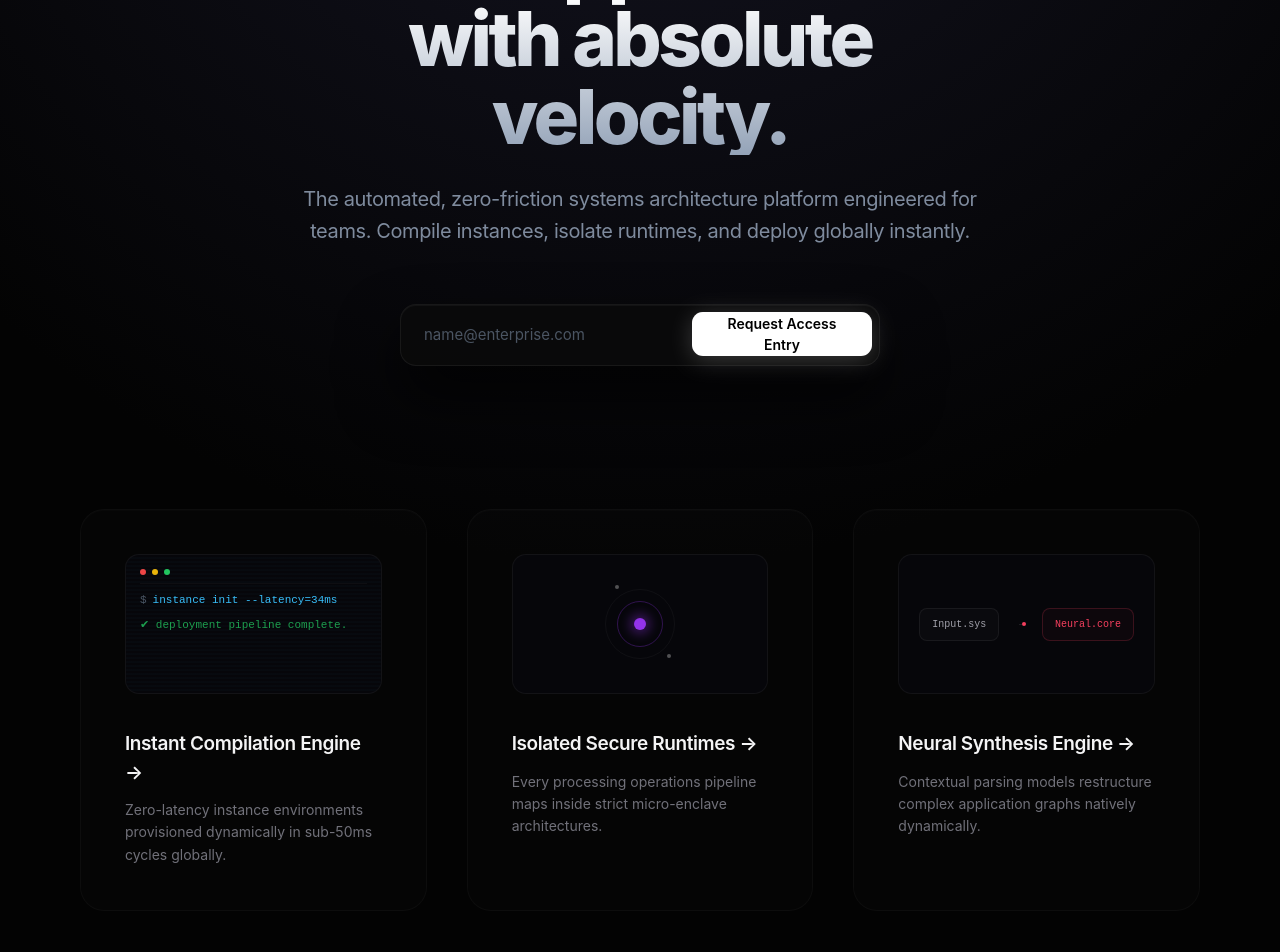
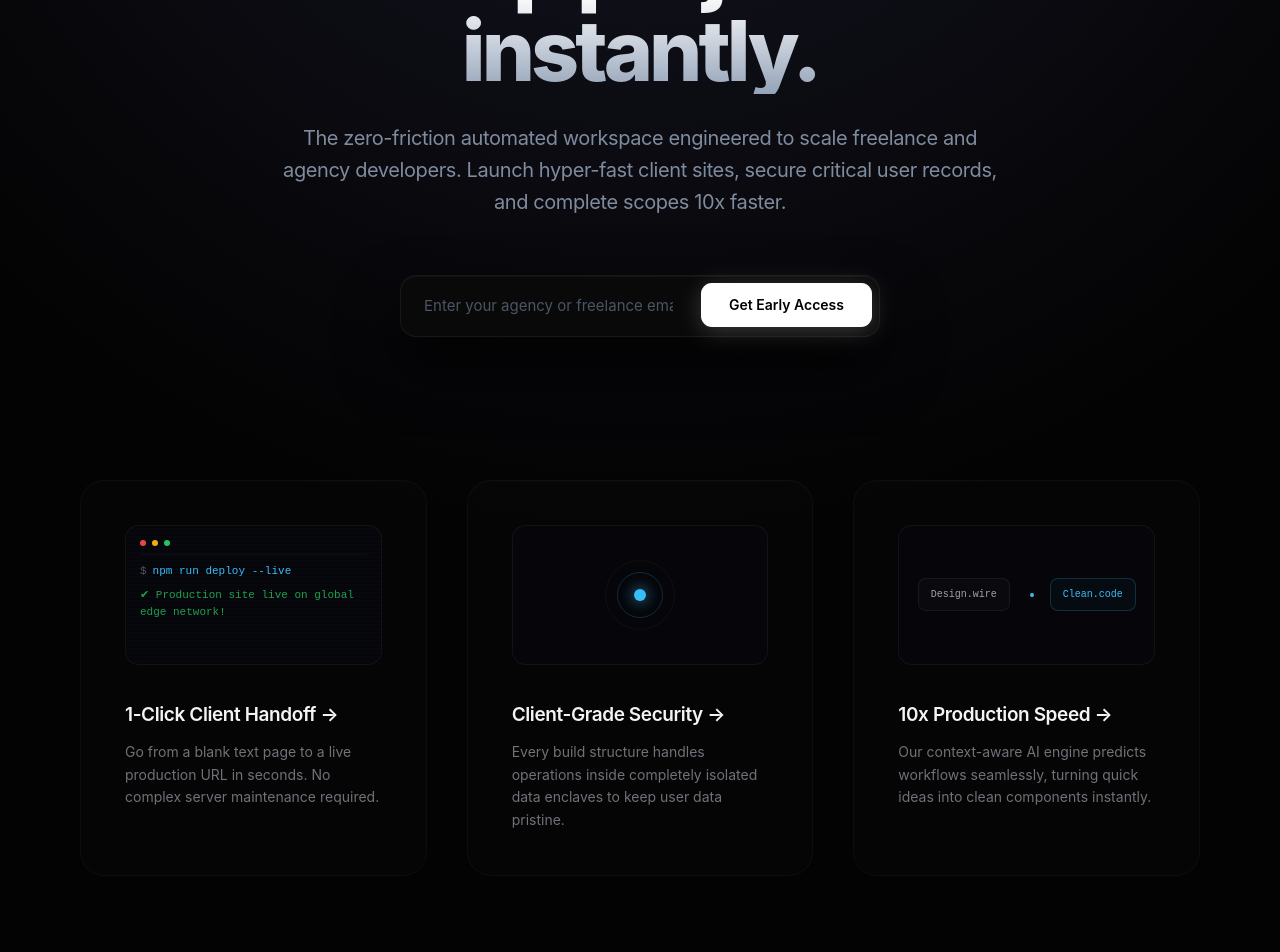
Before and after one commit to koushalr361-wq/ai-code-studio, a Next.js app: page / in a window 1280 px wide. Shown: the part 260-1212 px from the top of the page. Built offline with nearby package versions, Linux system fonts and the light colour scheme.

Commit message:
Update page.tsx

```diff
--- a/app/page.tsx
+++ b/app/page.tsx
@@ -32,22 +32,22 @@ export default function Home() {
 
   const modalDetails = [
     {
-      title: "Instant Compilation Engine",
-      tagline: "Sub-50ms Global Provisioning Matrix",
-      extendedDesc: "Our automated pipeline instantly creates sandboxed micro-containers across 32 global edge nodes. Code changes undergo tree-shaking and compilation instantly on save, utilizing distributed rust-based compilers for lightning-quick execution.",
-      metric: "42ms average build overhead"
+      title: "1-Click Client Handoff",
+      tagline: "Go from Idea to Live URL in Seconds",
+      extendedDesc: "Stop wasting billable hours configuring cloud servers, managing complicated DNS records, or troubleshooting build pipelines. VeloStack deploys your web projects to a lightning-fast global edge network the exact second you hit save. Instantly share progress with clients using clean, premium presentation links.",
+      metric: "0 manual server maintenance overhead"
     },
     {
-      title: "Isolated Secure Runtimes",
-      tagline: "Cryptographically Encrypted Sandboxing",
-      extendedDesc: "Security is non-negotiable. Your application stacks run completely detached inside hardware-isolated micro-enclaves. Built-in kernel-level filtering prevents side-channel exploits and ensures absolute process isolation from other operations clusters.",
-      metric: "AES-256 process insulation"
+      title: "Client-Grade Security",
+      tagline: "Enterprise-Level Safety Built-In",
+      extendedDesc: "Keep your clients' business data entirely protected without needing a dedicated security team. Every single application you build is automatically shielded inside an isolated cloud sandbox environment. Built-in hack protection and automated SSL renewal come standard for every project.",
+      metric: "100% automated uptime protection"
     },
     {
-      title: "Neural Synthesis Engine",
-      tagline: "Contextual Infrastructure Generation",
-      extendedDesc: "As you map out code pathways, our deep-learning neural module reads structural syntax layout dependencies in real time. It automatically generates optimized cloud architecture configuration maps, removing manual configuration fatigue entirely.",
-      metric: "99.4% design mapping accuracy"
+      title: "10x Production Speed",
+      tagline: "Smart AI-Powered Workflow Optimization",
+      extendedDesc: "Conquer deadlines and onboard more high-paying clients simultaneously. As you build out your software project, our context-aware AI assistant intelligently predicts your next design pattern, automatically generating highly clean, production-ready frontend components and boilerplate code.",
+      metric: "Saves roughly 15+ hours per build"
     }
   ];
 
@@ -70,124 +70,109 @@ export default function Home() {
       <div style={{ position: "absolute", top: 0, left: "50%", transform: "translateX(-50%)", width: "500px", height: "1px", background: "linear-gradient(90deg, transparent, rgba(120, 119, 198, 0.4), transparent)", boxShadow: "0 0 100px 20px rgba(120, 119, 198, 0.15)", pointerEvents: "none" }} />
 
       {/* --- HERO INTERFACE SECTION --- */}
-      <div style={{ textAlign: "center", maxWidth: "680px", animation: "fadeIn 1.2s cubic-bezier(0.16, 1, 0.3, 1) forwards" }}>
+      <div style={{ textAlign: "center", maxWidth: "720px", animation: "fadeIn 1.2s cubic-bezier(0.16, 1, 0.3, 1) forwards" }}>
         <div className="premium-badge" style={{ display: "inline-block", padding: "6px 16px", borderRadius: "100px", background: "linear-gradient(180deg, rgba(255,255,255,0.03) 0%, rgba(255,255,255,0.01) 100%)", border: "1px solid rgba(255,255,255,0.06)", color: "#e4e4e7", fontSize: "11px", letterSpacing: "2px", marginBottom: "32px", textTransform: "uppercase", fontWeight: 600, boxShadow: "0 4px 12px rgba(0,0,0,0.5)" }}>
-          ✦ AI Code Studio Enterprise v1.0
+          ✦ INTRODUCING VELOSTACK FOR AGENCIES
         </div>
 
-        <h1 style={{ fontSize: "76px", fontWeight: 800, marginBottom: "28px", letterSpacing: "-3.5px", lineHeight: "1.02", background: "linear-gradient(180deg, #ffffff 30%, #94a3b8 100%)", WebkitBackgroundClip: "text", WebkitTextFillColor: "transparent" }}>
-          Build applications with absolute velocity.
+        <h1 style={{
+          fontSize: "84px",
+          fontWeight: 800,
+          marginBottom: "28px",
+          letterSpacing: "-4px",
+          lineHeight: "1.02",
+          background: "linear-gradient(180deg, #ffffff 40%, #94a3b8 100%)",
+          WebkitBackgroundClip: "text",
+          WebkitTextFillColor: "transparent"
+        }}>
+          Ship projects instantly.
         </h1>
 
         <p style={{ color: "#94a3b8", fontSize: "20px", marginBottom: "54px", lineHeight: "1.6", fontWeight: 400, letterSpacing: "-0.4px", opacity: 0.85 }}>
-          The automated, zero-friction systems architecture platform engineered for teams. Compile instances, isolate runtimes, and deploy globally instantly.
+          The zero-friction automated workspace engineered to scale freelance and agency developers. Launch hyper-fast client sites, secure critical user records, and complete scopes 10x faster.
         </p>
 
         {/* Action Form */}
         <div style={{ minHeight: "68px", display: "flex", justifyContent: "center", alignItems: "center", marginBottom: "140px" }}>
           {isSubmitted ? (
             <div style={{ backgroundColor: "rgba(255, 255, 255, 0.01)", border: "1px solid rgba(76, 175, 80, 0.3)", boxShadow: "0 0 60px rgba(76, 175, 80, 0.05), inset 0 1px 0 rgba(255,255,255,0.05)", padding: "24px 64px", borderRadius: "16px", animation: "scaleUp 0.5s cubic-bezier(0.16, 1, 0.3, 1) forwards" }}>
-              <h3 style={{ fontSize: "17px", color: "#4caf50", margin: "0 0 6px 0", fontWeight: 600, letterSpacing: "-0.3px" }}>✦ Private Coordinate Unlocked</h3>
-              <p style={{ color: "#71717a", margin: 0, fontSize: "14px" }}>Check your WhatsApp workspace shortly for your network access coordinates.</p>
+              <h3 style={{ fontSize: "17px", color: "#4caf50", margin: "0 0 4px 0", fontWeight: 600, letterSpacing: "-0.3px" }}>✦ Business Entry Secured</h3>
+              <p style={{ color: "#71717a", margin: 0, fontSize: "14px" }}>We will connect via your WhatsApp workspace shortly with priority workspace keys.</p>
             </div>
           ) : (
             <form onSubmit={handleSubmit} style={{ display: "flex", gap: "12px", width: "100%", maxWidth: "480px", backgroundColor: "rgba(10,10,10,0.8)", backdropFilter: "blur(20px)", padding: "7px", borderRadius: "16px", border: "1px solid rgba(255,255,255,0.06)", boxShadow: "0 30px 60px rgba(0,0,0,0.8), inset 0 1px 1px rgba(255,255,255,0.05)" }}>
-              <input type="email" placeholder="name@enterprise.com" value={email} onChange={(e) => setEmail(e.target.value)} required style={{ flex: 1, backgroundColor: "transparent", border: "none", padding: "12px 16px", color: "#ffffff", fontSize: "15px", outline: "none" }} />
+              <input type="email" placeholder="Enter your agency or freelance email" value={email} onChange={(e) => setEmail(e.target.value)} required style={{ flex: 1, backgroundColor: "transparent", border: "none", padding: "12px 16px", color: "#ffffff", fontSize: "15px", outline: "none" }} />
               <button type="submit" disabled={loading} style={{ backgroundColor: "#ffffff", color: "#000000", border: "none", borderRadius: "11px", padding: "0 28px", fontSize: "14px", fontWeight: 600, cursor: "pointer", height: "44px", boxShadow: "0 4px 24px rgba(255,255,255,0.2), inset 0 1px 0 rgba(255,255,255,0.4)", transition: "all 0.3s cubic-bezier(0.16, 1, 0.3, 1)" }}>
-                {loading ? "Verifying Layer..." : "Request Access Entry"}
+                {loading ? "Verifying..." : "Get Early Access"}
               </button>
             </form>
           )}
         </div>
       </div>
 
-      {/* --- FEATURE CARDS GRID WITH CLICK ACTION --- */}
+      {/* --- RE-ENGINEERED CONVERSION CARDS GRID --- */}
       <div style={{ display: "grid", gridTemplateColumns: "repeat(auto-fit, minmax(320px, 1fr))", gap: "40px", width: "100%", maxWidth: "1120px", animation: "fadeInUp 1.4s cubic-bezier(0.16, 1, 0.3, 1) forwards" }}>
 
-        {/* Card 1 */}
-        <div onClick={() => setActiveModal(0)} className="feature-card" style={{ backgroundColor: "rgba(255,255,255,0.01)", border: "1px solid rgba(255,255,255,0.03)", borderRadius: "24px", padding: "44px", transition: "all 0.4s cubic-bezier(0.16, 1, 0.3, 1)", cursor: "pointer", boxShadow: "inset 0 1px 1px rgba(255,255,255,0.02)" }}>
+        {/* Card 1: 1-Click Client Handoff */}
+        <div onClick={() => setActiveModal(0)} className="feature-card" style={{ backgroundColor: "rgba(255,255,255,0.01)", border: "1px solid rgba(255,255,255,0.03)", borderRadius: "24px", padding: "44px", transition: "all 0.4s cubic-bezier(0.16, 1, 0.3, 1)", cursor: "pointer", boxShadow: "inset 0 1px 1px rgba(255,255,255,0.02)", position: "relative" }}>
           <div className="card-poster" style={{ height: "140px", width: "100%", borderRadius: "14px", border: "1px solid rgba(255,255,255,0.05)", backgroundColor: "#06060a", marginBottom: "36px", padding: "14px", position: "relative", overflow: "hidden", display: "flex", flexDirection: "column", gap: "8px" }}>
             <div style={{ display: "flex", gap: "6px", borderBottom: "1px solid rgba(255,255,255,0.03)", paddingBottom: "8px" }}>
               <div style={{ width: "6px", height: "6px", borderRadius: "50%", backgroundColor: "#ef4444" }} />
               <div style={{ width: "6px", height: "6px", borderRadius: "50%", backgroundColor: "#eab308" }} />
               <div style={{ width: "6px", height: "6px", borderRadius: "50%", backgroundColor: "#22c55e" }} />
             </div>
-            <div style={{ fontFamily: "monospace", fontSize: "11px", color: "#38bdf8", display: "flex", alignItems: "center", gap: "6px" }}><span style={{ color: "#4b5563" }}>$</span> instance init --latency=34ms</div>
-            <div style={{ fontFamily: "monospace", fontSize: "11px", color: "#22c55e", opacity: 0.8 }}>✔ deployment pipeline complete.</div>
-            <div style={{ position: "absolute", top: 0, left: 0, right: 0, height: "100%", background: "linear-gradient(to bottom, transparent 50%, rgba(56, 189, 248, 0.02) 50%)", backgroundSize: "100% 4px", pointerEvents: "none" }} />
+            <div style={{ fontFamily: "monospace", fontSize: "11px", color: "#38bdf8", display: "flex", alignItems: "center", gap: "6px" }}><span style={{ color: "#4b5563" }}>$</span> npm run deploy --live</div>
+            <div style={{ fontFamily: "monospace", fontSize: "11px", color: "#22c55e", opacity: 0.8 }}>✔ Production site live on global edge network!</div>
+            <div style={{ position: "absolute", top: 0, left: 0, right: 0, height: "100%", background: "linear-gradient(to bottom, transparent 50%, rgba(56, 189, 248, 0.01) 50%)", backgroundSize: "100% 4px", pointerEvents: "none" }} />
           </div>
-          <h4 style={{ fontSize: "19px", fontWeight: 600, marginBottom: "12px", color: "#f4f4f5", letterSpacing: "-0.4px" }}>Instant Compilation Engine →</h4>
-          <p style={{ color: "#71717a", fontSize: "14px", lineHeight: "1.6", margin: 0 }}>Zero-latency instance environments provisioned dynamically in sub-50ms cycles globally.</p>
+          <h4 style={{ fontSize: "19px", fontWeight: 600, marginBottom: "12px", color: "#f4f4f5", letterSpacing: "-0.4px" }}>1-Click Client Handoff →</h4>
+          <p style={{ color: "#71717a", fontSize: "14px", lineHeight: "1.6", margin: 0 }}>Go from a blank text page to a live production URL in seconds. No complex server maintenance required.</p>
         </div>
 
-        {/* Card 2 */}
-        <div onClick={() => setActiveModal(1)} className="feature-card" style={{ backgroundColor: "rgba(255,255,255,0.01)", border: "1px solid rgba(255,255,255,0.03)", borderRadius: "24px", padding: "44px", transition: "all 0.4s cubic-bezier(0.16, 1, 0.3, 1)", cursor: "pointer", boxShadow: "inset 0 1px 1px rgba(255,255,255,0.02)" }}>
+        {/* Card 2: Client-Grade Security */}
+        <div onClick={() => setActiveModal(1)} className="feature-card" style={{ backgroundColor: "rgba(255,255,255,0.01)", border: "1px solid rgba(255,255,255,0.03)", borderRadius: "24px", padding: "44px", transition: "all 0.4s cubic-bezier(0.16, 1, 0.3, 1)", cursor: "pointer", boxShadow: "inset 0 1px 1px rgba(255,255,255,0.02)", position: "relative" }}>
           <div className="card-poster" style={{ height: "140px", width: "100%", borderRadius: "14px", border: "1px solid rgba(255,255,255,0.05)", backgroundColor: "#06060a", marginBottom: "36px", display: "flex", alignItems: "center", justifyContent: "center", position: "relative" }}>
             <div style={{ width: "70px", height: "70px", borderRadius: "50%", border: "1px solid rgba(255,255,255,0.04)", display: "flex", alignItems: "center", justifyContent: "center" }}>
-              <div style={{ width: "46px", height: "46px", borderRadius: "50%", border: "1px solid rgba(147, 51, 234, 0.3)", display: "flex", alignItems: "center", justifyContent: "center" }}>
-                <div style={{ width: "12px", height: "12px", borderRadius: "50%", backgroundColor: "#9333ea", boxShadow: "0 0 12px 4px rgba(147, 51, 234, 0.4)" }} />
+              <div style={{ width: "46px", height: "46px", borderRadius: "50%", border: "1px solid rgba(56, 189, 248, 0.2)", display: "flex", alignItems: "center", justifyContent: "center" }}>
+                <div style={{ width: "12px", height: "12px", borderRadius: "50%", backgroundColor: "#38bdf8", boxShadow: "0 0 12px 4px rgba(56, 189, 248, 0.3)" }} />
               </div>
             </div>
-            <div style={{ position: "absolute", top: "30px", left: "40%", width: "4px", height: "4px", borderRadius: "50%", backgroundColor: "rgba(255,255,255,0.3)" }} />
-            <div style={{ position: "absolute", bottom: "35px", right: "38%", width: "4px", height: "4px", borderRadius: "50%", backgroundColor: "rgba(255,255,255,0.3)" }} />
           </div>
-          <h4 style={{ fontSize: "19px", fontWeight: 600, marginBottom: "12px", color: "#f4f4f5", letterSpacing: "-0.4px" }}>Isolated Secure Runtimes →</h4>
-          <p style={{ color: "#71717a", fontSize: "14px", lineHeight: "1.6", margin: 0 }}>Every processing operations pipeline maps inside strict micro-enclave architectures.</p>
+          <h4 style={{ fontSize: "19px", fontWeight: 600, marginBottom: "12px", color: "#f4f4f5", letterSpacing: "-0.4px" }}>Client-Grade Security →</h4>
+          <p style={{ color: "#71717a", fontSize: "14px", lineHeight: "1.6", margin: 0 }}>Every build structure handles operations inside completely isolated data enclaves to keep user data pristine.</p>
         </div>
 
-        {/* Card 3 */}
-        <div onClick={() => setActiveModal(2)} className="feature-card" style={{ backgroundColor: "rgba(255,255,255,0.01)", border: "1px solid rgba(255,255,255,0.03)", borderRadius: "24px", padding: "44px", transition: "all 0.4s cubic-bezier(0.16, 1, 0.3, 1)", cursor: "pointer", boxShadow: "inset 0 1px 1px rgba(255,255,255,0.02)" }}>
-          <div className="card-poster" style={{ height: "140px", width: "100%", borderRadius: "14px", border: "1px solid rgba(255,255,255,0.05)", backgroundColor: "#06060a", marginBottom: "36px", display: "flex", alignItems: "center", justifyContent: "center", gap: "20px", padding: "20px", position: "relative" }}>
-            <div style={{ padding: "8px 12px", backgroundColor: "rgba(255,255,255,0.02)", border: "1px solid rgba(255,255,255,0.06)", borderRadius: "8px", fontSize: "10px", fontFamily: "monospace", color: "#a1a1aa" }}>Input.sys</div>
+        {/* Card 3: 10x Production Speed */}
+        <div onClick={() => setActiveModal(2)} className="feature-card" style={{ backgroundColor: "rgba(255,255,255,0.01)", border: "1px solid rgba(255,255,255,0.03)", borderRadius: "24px", padding: "44px", transition: "all 0.4s cubic-bezier(0.16, 1, 0.3, 1)", cursor: "pointer", boxShadow: "inset 0 1px 1px rgba(255,255,255,0.02)", position: "relative" }}>
+          <div className="card-poster" style={{ height: "140px", width: "100%", borderRadius: "14px", border: "1px solid rgba(255,255,255,0.05)", backgroundColor: "#06060a", marginBottom: "36px", display: "flex", alignItems: "center", justifyContent: "center", gap: "20px", padding: "20px" }}>
+            <div style={{ padding: "8px 12px", backgroundColor: "rgba(255,255,255,0.02)", border: "1px solid rgba(255,255,255,0.06)", borderRadius: "8px", fontSize: "10px", fontFamily: "monospace", color: "#a1a1aa" }}>Design.wire</div>
             <div style={{ width: "30px", height: "1px", backgroundColor: "rgba(255,255,255,0.1)", position: "relative" }}>
-              <div style={{ width: "4px", height: "4px", borderRadius: "50%", backgroundColor: "#f43f5e", position: "absolute", top: "-1.5px", left: "0", animation: "flowDot 2s ease-in-out infinite" }} />
+              <div style={{ width: "4px", height: "4px", borderRadius: "50%", backgroundColor: "#38bdf8", position: "absolute", top: "-1.5px", left: "0", animation: "flowDot 2s ease-in-out infinite" }} />
             </div>
-            <div style={{ padding: "8px 12px", backgroundColor: "rgba(244, 63, 94, 0.03)", border: "1px solid rgba(244, 63, 94, 0.2)", borderRadius: "8px", fontSize: "10px", fontFamily: "monospace", color: "#f43f5e" }}>Neural.core</div>
+            <div style={{ padding: "8px 12px", backgroundColor: "rgba(56, 189, 248, 0.03)", border: "1px solid rgba(56, 189, 248, 0.2)", borderRadius: "8px", fontSize: "10px", fontFamily: "monospace", color: "#38bdf8" }}>Clean.code</div>
           </div>
-          <h4 style={{ fontSize: "19px", fontWeight: 600, marginBottom: "12px", color: "#f4f4f5", letterSpacing: "-0.4px" }}>Neural Synthesis Engine →</h4>
-          <p style={{ color: "#71717a", fontSize: "14px", lineHeight: "1.6", margin: 0 }}>Contextual parsing models restructure complex application graphs natively dynamically.</p>
+          <h4 style={{ fontSize: "19px", fontWeight: 600, marginBottom: "12px", color: "#f4f4f5", letterSpacing: "-0.4px" }}>10x Production Speed →</h4>
+          <p style={{ color: "#71717a", fontSize: "14px", lineHeight: "1.6", margin: 0 }}>Our context-aware AI engine predicts workflows seamlessly, turning quick ideas into clean components instantly.</p>
         </div>
       </div>
 
-      {/* --- GOD-LEVEL INTERACTIVE GLASS MODAL COMPONENT --- */}
+      {/* --- GLASS POPUP MODAL --- */}
       {activeModal !== null && (
-        <div style={{
-          position: "fixed", top: 0, left: 0, right: 0, bottom: 0,
-          backgroundColor: "rgba(0,0,0,0.7)", backdropFilter: "blur(12px)",
-          display: "flex", justifyContent: "center", alignItems: "center",
-          zIndex: 1000, animation: "fadeIn 0.2s ease-out"
-        }} onClick={() => setActiveModal(null)}>
-
-          <div style={{
-            backgroundColor: "#09090b", border: "1px solid rgba(255,255,255,0.08)",
-            boxShadow: "0 30px 70px rgba(0,0,0,0.9), 0 0 50px rgba(120, 119, 198, 0.1)",
-            padding: "40px", borderRadius: "24px", maxWidth: "500px", width: "90%",
-            position: "relative", animation: "scaleUp 0.3s cubic-bezier(0.16, 1, 0.3, 1) forwards"
-          }} onClick={(e) => e.stopPropagation()}>
-
-            {/* Close Accent Trigger */}
+        <div style={{ position: "fixed", top: 0, left: 0, right: 0, bottom: 0, backgroundColor: "rgba(0,0,0,0.7)", backdropFilter: "blur(12px)", display: "flex", justifyContent: "center", alignItems: "center", zIndex: 1000, animation: "fadeIn 0.2s ease-out" }} onClick={() => setActiveModal(null)}>
+          <div style={{ backgroundColor: "#09090b", border: "1px solid rgba(255,255,255,0.08)", boxShadow: "0 30px 70px rgba(0,0,0,0.9), 0 0 50px rgba(120, 119, 198, 0.1)", padding: "40px", borderRadius: "24px", maxWidth: "500px", width: "90%", position: "relative", animation: "scaleUp 0.3s cubic-bezier(0.16, 1, 0.3, 1) forwards" }} onClick={(e) => e.stopPropagation()}>
             <button onClick={() => setActiveModal(null)} style={{ position: "absolute", top: "24px", right: "24px", backgroundColor: "rgba(255,255,255,0.03)", border: "1px solid rgba(255,255,255,0.08)", color: "#a1a1aa", borderRadius: "50%", width: "28px", height: "28px", display: "flex", alignItems: "center", justifyContent: "center", cursor: "pointer", fontSize: "12px" }}>✕</button>
-
-            <span style={{ fontSize: "11px", letterSpacing: "1.5px", color: "#38bdf8", textTransform: "uppercase", fontWeight: 700, display: "block", marginBottom: "8px" }}>
-              {modalDetails[activeModal].tagline}
-            </span>
-            <h2 style={{ fontSize: "28px", fontWeight: 700, margin: "0 0 16px 0", letterSpacing: "-1px" }}>
-              {modalDetails[activeModal].title}
-            </h2>
-            <p style={{ color: "#a1a1aa", fontSize: "15px", lineHeight: "1.6", margin: "0 0 28px 0" }}>
-              {modalDetails[activeModal].extendedDesc}
-            </p>
-
-            {/* Performance Infrastructure Status Bar */}
+            <span style={{ fontSize: "11px", letterSpacing: "1.5px", color: "#38bdf8", textTransform: "uppercase", fontWeight: 700, display: "block", marginBottom: "8px" }}>{modalDetails[activeModal].tagline}</span>
+            <h2 style={{ fontSize: "28px", fontWeight: 700, margin: "0 0 16px 0", letterSpacing: "-1px" }}>{modalDetails[activeModal].title}</h2>
+            <p style={{ color: "#a1a1aa", fontSize: "15px", lineHeight: "1.6", margin: "0 0 28px 0" }}>{modalDetails[activeModal].extendedDesc}</p>
             <div style={{ backgroundColor: "rgba(255,255,255,0.01)", border: "1px solid rgba(255,255,255,0.04)", padding: "14px 20px", borderRadius: "12px", display: "flex", justifyContent: "space-between", alignItems: "center" }}>
-              <span style={{ fontSize: "13px", color: "#71717a" }}>Telemetry Matrix:</span>
+              <span style={{ fontSize: "13px", color: "#71717a" }}>Workflow Advantage:</span>
               <span style={{ fontSize: "13px", color: "#22c55e", fontFamily: "monospace", fontWeight: 600 }}>{modalDetails[activeModal].metric}</span>
             </div>
           </div>
         </div>
       )}
 
-      {/* --- GLOBAL STYLING INJECTION --- */}
+      {/* --- AUTOMATED GLOW & SLIDE INTERACTIVE ANIMATIONS --- */}
       <style jsx global>{`
         @keyframes fadeIn {
           from { opacity: 0; transform: translateY(12px); }
@@ -208,14 +193,19 @@ export default function Home() {
           100% { left: 100%; opacity: 0; }
         }
 
+        /* Premium Glowing Border Interactions */
+        .feature-card {
+          position: relative;
+          overflow: hidden;
+        }
         .feature-card:hover {
-          background-color: rgba(255,255,255,0.015) !important;
-          border-color: rgba(255,255,255,0.08) !important;
+          background-color: rgba(255,255,255,0.02) !important;
+          border-color: rgba(56, 189, 248, 0.25) !important;
           transform: translateY(-6px);
-          box-shadow: 0 50px 100px rgba(0,0,0,0.7), inset 0 1px 1px rgba(255,255,255,0.05);
+          box-shadow: 0 40px 80px rgba(0,0,0,0.8), 0 0 30px rgba(56, 189, 248, 0.03);
         }
         .feature-card:hover .card-poster {
-          border-color: rgba(255,255,255,0.12) !important;
+          border-color: rgba(56, 189, 248, 0.2) !important;
           background-color: #020204 !important;
           transition: all 0.4s cubic-bezier(0.16, 1, 0.3, 1);
         }
```
